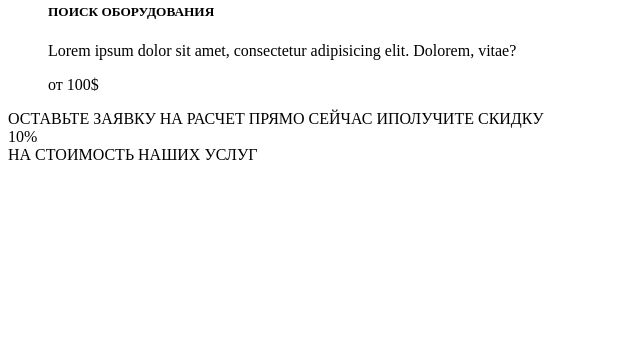
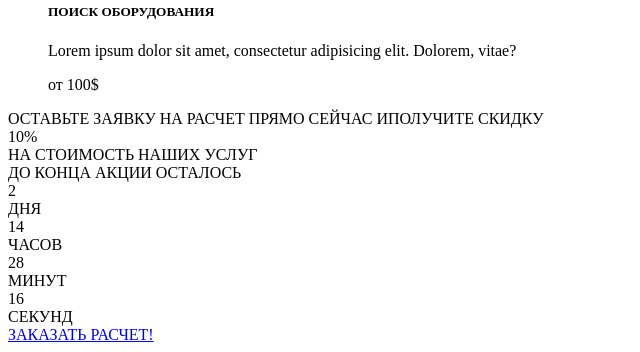
Before and after one commit to Gunfil/Layout, a plain HTML site: page 2.2/hw/index.html in a window 1280 px wide. Shown: the part 1274-1626 px from the top of the page, without its empty margins (0-640 px from the left). Before the commit the page ends 1446 px from the top, so only its background shows below. Drawn offline with Linux system fonts and the light colour scheme.

Commit message:
Update on work

```diff
--- a/2.2/hw/index.html
+++ b/2.2/hw/index.html
@@ -40,7 +40,7 @@
             </div>
             <div class="offer">
                 <h1>
-                    ПОИСК ИДОСТАВКА ТОВАРОВ ИЗ КИТАЯ
+                    ПОИСК И ДОСТАВКА ТОВАРОВ ИЗ КИТАЯ
                 </h1>
                 <div class="info">
                     ВЫГОДНЫЕ УСЛОВИЯ, ВЫСОКАЯ СКОРОСТЬ ДОСТАВКИ, БЫСТРЫЙ РАСЧЕТ
@@ -159,18 +159,61 @@
             </ul>
         </div>
     </section>
-    <section id="discount">
+    <section id="announcement">
         <div class="container">
-            <div class="discount-text">
-                ОСТАВЬТЕ ЗАЯВКУ НА РАСЧЕТ ПРЯМО СЕЙЧАС ИПОЛУЧИТЕ СКИДКУ
+            <div class="discount">
+                <div class="discount-text">
+                    ОСТАВЬТЕ ЗАЯВКУ НА РАСЧЕТ ПРЯМО СЕЙЧАС ИПОЛУЧИТЕ СКИДКУ
+                    <div class="discount-percent">
+                        10%
+                    </div>
+                    НА СТОИМОСТЬ НАШИХ УСЛУГ
+                </div>
             </div>
-            <div class="discount-percent">
-                10%
+            <div class="counter">
+                <div class="counter-text">
+                    ДО КОНЦА АКЦИИ ОСТАЛОСЬ
+                </div>
+                <div class="counter-countdown">
+                    <div class="counter-numbers">
+                        <div class="numbers">
+                            2
+                        </div>
+                        <div class="countdown-text">
+                            ДНЯ
+                        </div>
+                    </div>
+                    <div class="counter-numbers">
+                        <div class="numbers">
+                            14
+                        </div>
+                        <div class="countdown-text">
+                            ЧАСОВ
+                        </div>
+                    </div>
+                    <div class="counter-numbers">
+                        <div class="numbers">
+                            28
+                        </div>
+                        <div class="countdown-text">
+                            МИНУТ
+                        </div>
+                    </div>
+                    <div class="counter-numbers">
+                        <div class="numbers">
+                            16
+                        </div>
+                        <div class="countdown-text">
+                            СЕКУНД
+                        </div>
+                    </div>
+                </div>
             </div>
-            <div class="discount-text">
-                НА СТОИМОСТЬ НАШИХ УСЛУГ
+            <div class="order">
+                <a href="#">
+                    ЗАКАЗАТЬ РАСЧЕТ!
+                </a>
             </div>
-
         </div>
     </section>
 </body>
```
